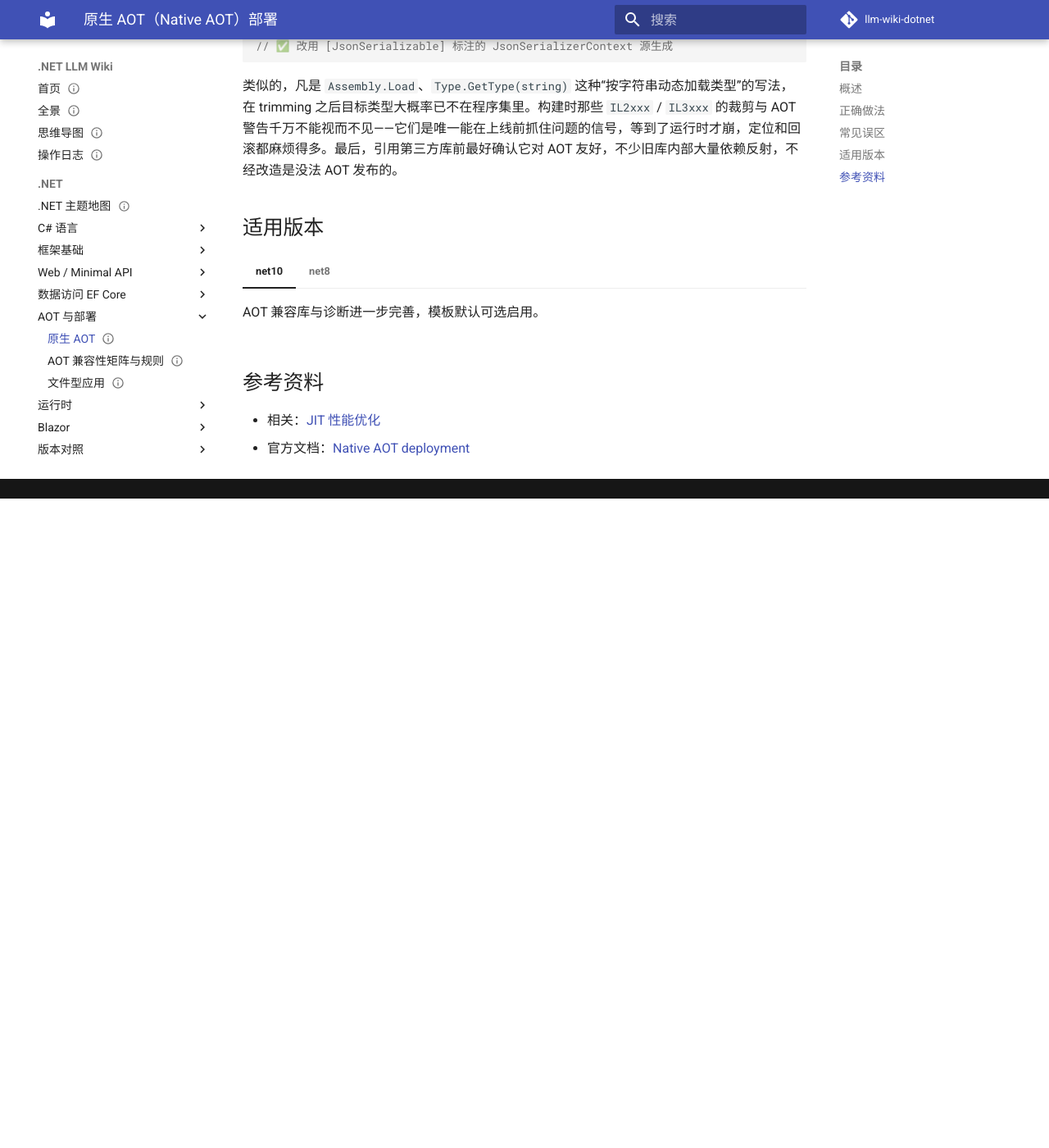
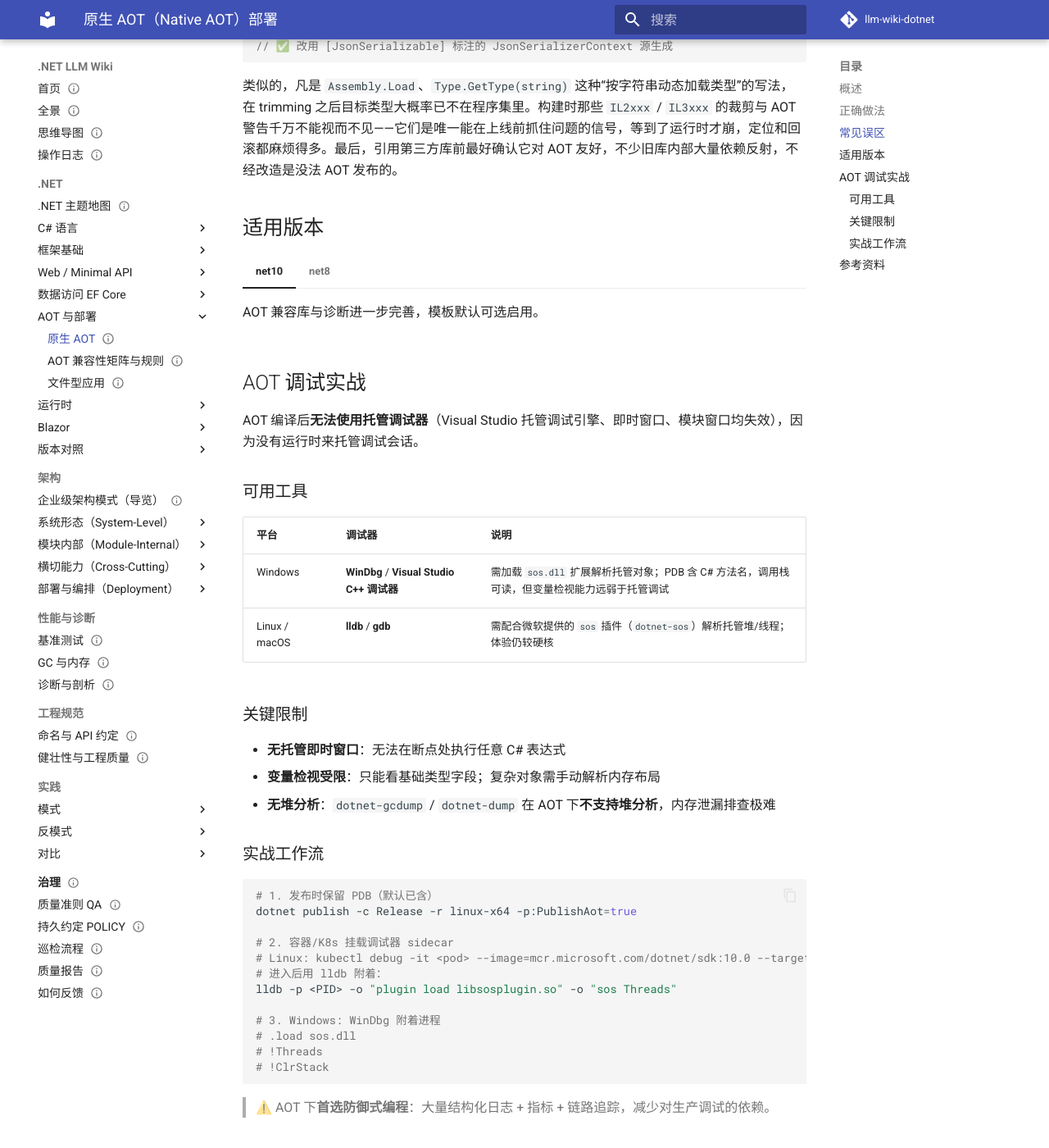
Before and after one commit to fenzel999/llm-wiki-dotnet, an MkDocs documentation site: the page built from wiki/dotnet/aot/native-aot.md, in a window 1280 px wide and 1400 px high, scrolled down 1507 px. Shown: the whole window at 82% size. Built offline with MkDocs 1.6.1 and Material for MkDocs 9.7.7, drawn with Linux system fonts in a browser that asks for light colours; comment, search, counter and statistics services are not loaded; before the commit the page ends 2115 px from its top, so only the background shows below that.

Commit message:
docs(aot): 补 AOT 调试实战（原生调试器/无托管调试器/无堆分析/实战工作流）

````diff
--- a/wiki/dotnet/aot/native-aot.md
+++ b/wiki/dotnet/aot/native-aot.md
@@ -72,6 +72,42 @@ var json = JsonSerializer.Serialize(obj);
 === "net8"
     控制台与部分 ASP.NET Core 场景已支持 Native AOT，但限制较 net10 更多。
 
+## AOT 调试实战
+
+AOT 编译后**无法使用托管调试器**（Visual Studio 托管调试引擎、即时窗口、模块窗口均失效），因为没有运行时来托管调试会话。
+
+### 可用工具
+
+| 平台 | 调试器 | 说明 |
+|------|--------|------|
+| Windows | **WinDbg** / **Visual Studio C++ 调试器** | 需加载 `sos.dll` 扩展解析托管对象；PDB 含 C# 方法名，调用栈可读，但变量检视能力远弱于托管调试 |
+| Linux / macOS | **lldb** / **gdb** | 需配合微软提供的 `sos` 插件（`dotnet-sos`）解析托管堆/线程；体验仍较硬核 |
+
+### 关键限制
+
+- **无托管即时窗口**：无法在断点处执行任意 C# 表达式
+- **变量检视受限**：只能看基础类型字段；复杂对象需手动解析内存布局
+- **无堆分析**：`dotnet-gcdump` / `dotnet-dump` 在 AOT 下**不支持堆分析**，内存泄漏排查极难
+
+### 实战工作流
+
+```bash
+# 1. 发布时保留 PDB（默认已含）
+dotnet publish -c Release -r linux-x64 -p:PublishAot=true
+
+# 2. 容器/K8s 挂载调试器 sidecar
+# Linux: kubectl debug -it <pod> --image=mcr.microsoft.com/dotnet/sdk:10.0 --target=<container>
+# 进入后用 lldb 附着：
+lldb -p <PID> -o "plugin load libsosplugin.so" -o "sos Threads"
+
+# 3. Windows: WinDbg 附着进程
+# .load sos.dll
+# !Threads
+# !ClrStack
+```
+
+> ⚠️ AOT 下**首选防御式编程**：大量结构化日志 + 指标 + 链路追踪，减少对生产调试的依赖。
+
 ## 参考资料
 
 - 相关：[JIT 性能优化](../runtime/jit-optimizations.md)
````
